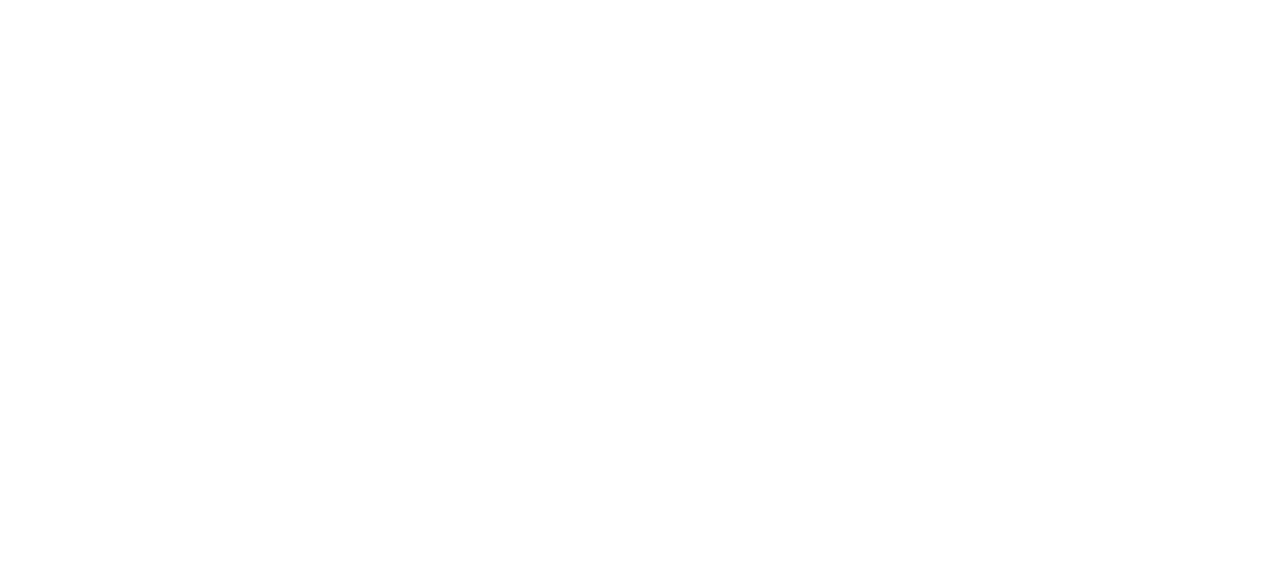
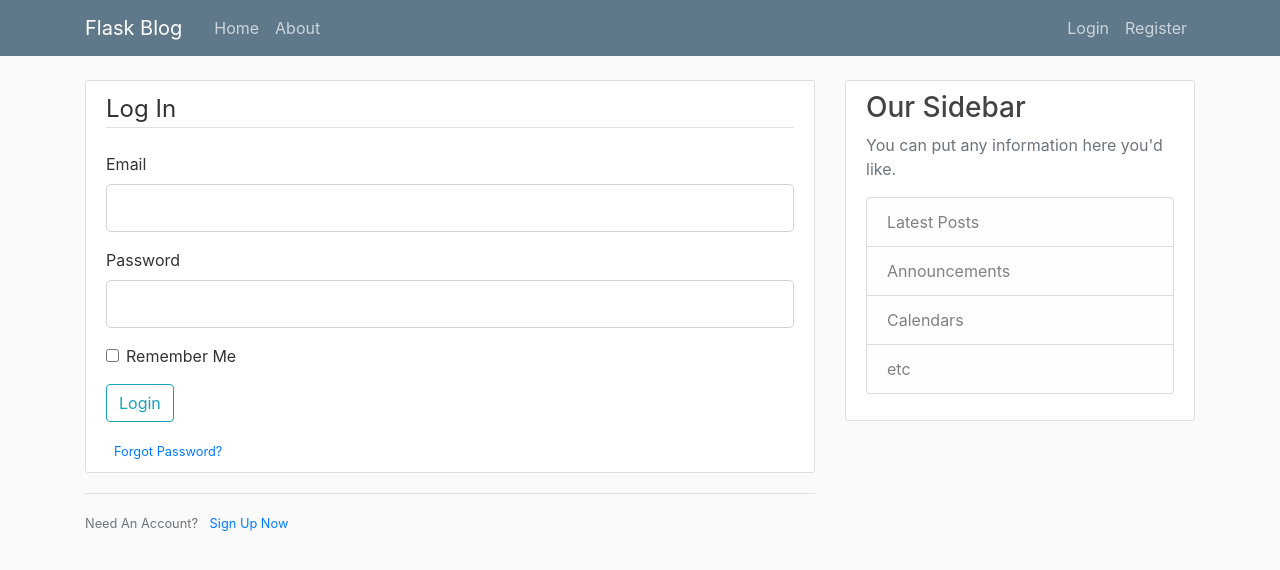
Before and after one commit to jimmy-oss/one-minute-pitch, a Flask app: page /login in a window 1280 px wide. Before the commit the part shown is empty. Shown: the top 570 px of the page. Run offline with Flask 2, Linux system fonts and the light colour scheme; some libraries are stand-ins or nearby versions.

Commit message:
templating login form

```diff
--- a/templates/login.html
+++ b/templates/login.html
@@ -0,0 +1,52 @@
+{% extends "layout.html" %}
+{% block content %}
+    <div class="content-section">
+        <form method="POST" action="">
+            {{ form.hidden_tag() }}
+            <fieldset class="form-group">
+                <legend class="border-bottom mb-4">Log In</legend>
+                <div class="form-group">
+                    {{ form.email.label(class="form-control-label") }}
+                    {% if form.email.errors %}
+                        {{ form.email(class="form-control form-control-lg is-invalid") }}
+                        <div class="invalid-feedback">
+                            {% for error in form.email.errors %}
+                                <span>{{ error }}</span>
+                            {% endfor %}
+                        </div>
+                    {% else %}
+                        {{ form.email(class="form-control form-control-lg") }}
+                    {% endif %}
+                </div>
+                <div class="form-group">
+                    {{ form.password.label(class="form-control-label") }}
+                    {% if form.password.errors %}
+                        {{ form.password(class="form-control form-control-lg is-invalid") }}
+                        <div class="invalid-feedback">
+                            {% for error in form.password.errors %}
+                                <span>{{ error }}</span>
+                            {% endfor %}
+                        </div>
+                    {% else %}
+                        {{ form.password(class="form-control form-control-lg") }}
+                    {% endif %}
+                </div>
+                <div class="form-check">
+                    {{ form.remember(class="form-check-input") }}
+                    {{ form.remember.label(class="form-check-label") }}
+                </div>
+            </fieldset>
+            <div class="form-group">
+                {{ form.submit(class="btn btn-outline-info") }}
+            </div>
+            <small class="text-muted ml-2">
+                <a href="#">Forgot Password?</a>
+            </small>
+        </form>
+    </div>
+    <div class="border-top pt-3">
+        <small class="text-muted">
+            Need An Account? <a class="ml-2" href="{{ url_for('register') }}">Sign Up Now</a>
+        </small>
+    </div>
+{% endblock content %}
```
Also changed, not shown: templates/register.html (line endings or trailing spaces).
